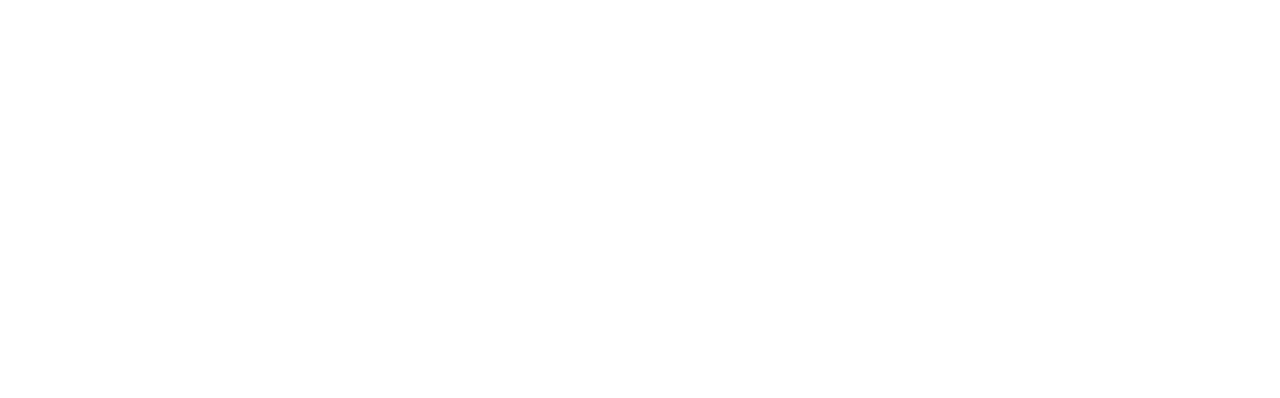
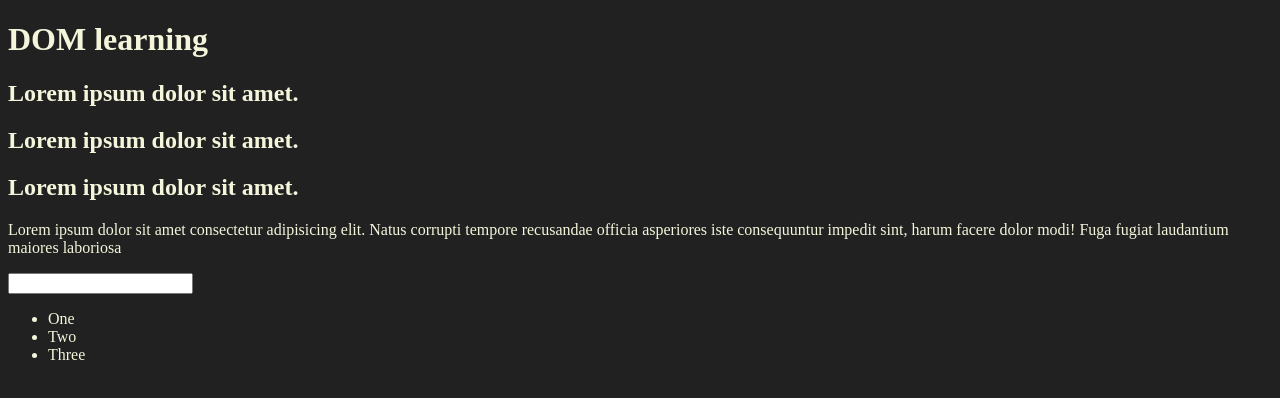
Before and after one commit to Sabbir486/JavaScript_Apna-College, a plain HTML site: page DOM_Hitesh/01_first.html in a window 1280 px wide. Drawn offline with Linux system fonts and the light colour scheme.

Commit message:
DOM Nods

```diff
--- a/DOM_Hitesh/01_first.html
+++ b/DOM_Hitesh/01_first.html
@@ -3,9 +3,33 @@
 <head>
     <meta charset="UTF-8">
     <meta name="viewport" content="width=device-width, initial-scale=1.0">
-    <title>Document</title>
+    <title>DOM Learning</title>
+    <style>
+        .dom{
+            background-color: #212121;
+            color: beige;
+        }
+    </style>
 </head>
-<body>
+<body class="dom">
+    <div>
+        <h1 id="title" class="heading">DOM learning <span style="display: none;">Test Text</span></h1>
+
+        <h2>Lorem ipsum dolor sit amet.</h2>
+        <h2>Lorem ipsum dolor sit amet.</h2>
+        <h2>Lorem ipsum dolor sit amet.</h2>
+
+        <p>Lorem ipsum dolor sit amet consectetur adipisicing elit. Natus corrupti tempore recusandae officia asperiores iste consequuntur impedit sint, harum facere dolor modi! Fuga fugiat laudantium maiores laboriosa</p>
+
+        <input type="password" name="Submit">
+
+        <ul>
+            <li class="list">One</li>
+            <li class="list">Two</li>
+            <li class="list">Three</li>
+
+        </ul>
+    </div>
 
 </body>
 </html>
```
